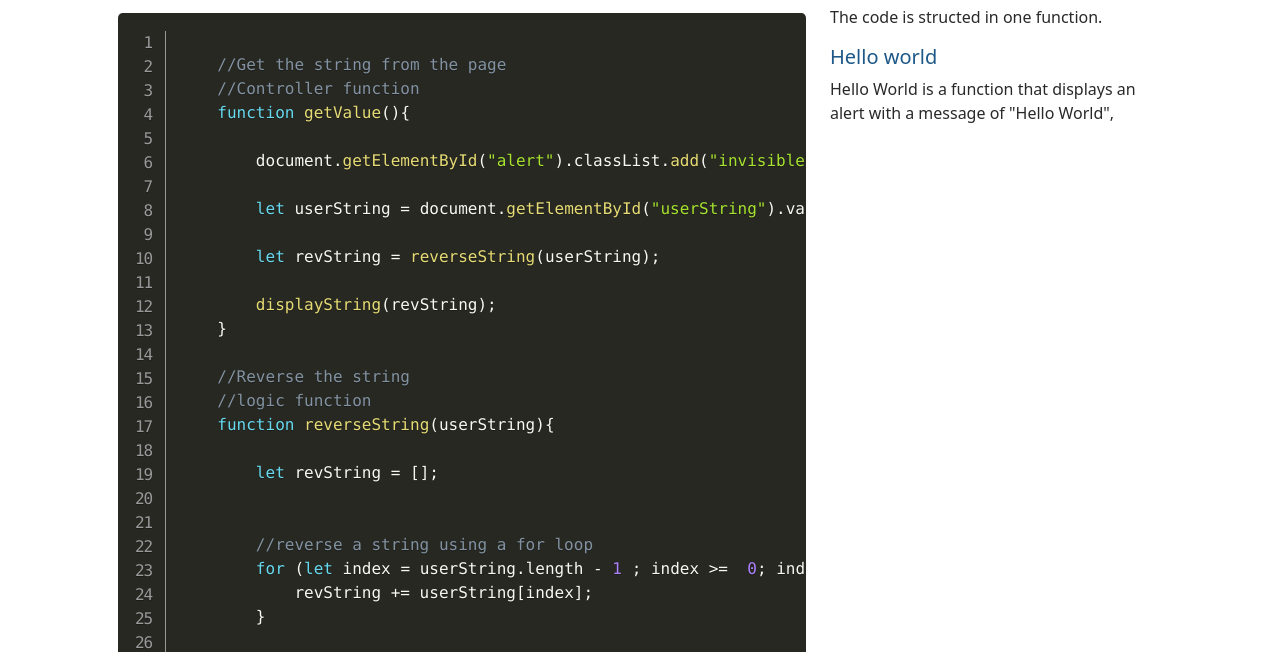
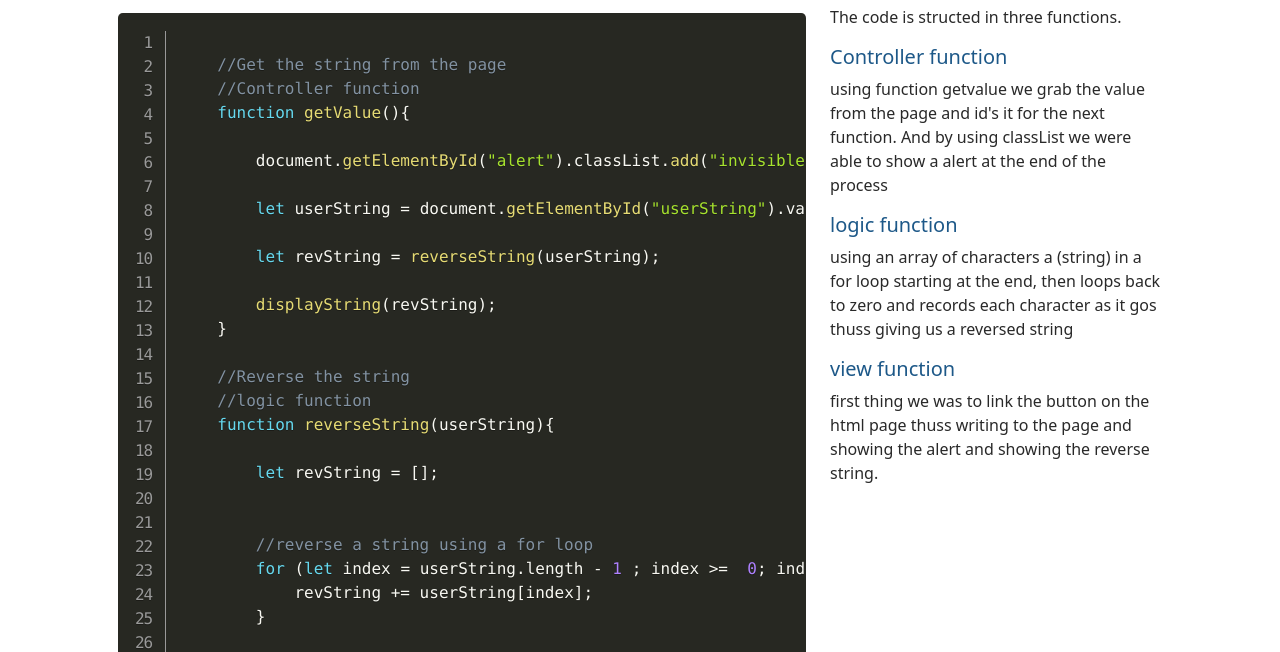
Before and after one commit to DENRIG777/Rewind, a plain HTML site: page code.html in a window 1280 px wide. Shown: the part 138-790 px from the top of the page. Drawn offline with nearby package versions, Linux system fonts and the light colour scheme.

Commit message:
added coments to the app.html

```diff
--- a/code.html
+++ b/code.html
@@ -97,9 +97,19 @@
 </pre>
             </div>
             <div class="col-lg-4">
-                <P>The code is structed in one function. </P>
-                <h5>Hello world</h5>
-                <p>Hello World is a function that displays an alert with a message of "Hello World",</p>
+                <P>The code is structed in three functions. </P>
+                <h5>Controller function</h5>
+                <p>using function getvalue we grab the value from the page and id's it
+                    for the next function. And by using classList we were able to show a
+                    alert at the end of the process
+                </p>
+                <h5>logic function</h5>
+                <p>using an array of characters a (string) in a for loop starting
+                at the end, then loops back to zero and records each character as it gos
+                thuss  giving us a reversed string </p>
+                <h5>view function</h5>
+                <P>first thing we was to link the button on the html page thuss writing to
+                    the page and showing the alert and showing the reverse string. </P>
 
             </div>
         </div>
```
Also changed, not shown: app.html (+3 -1 lines).
